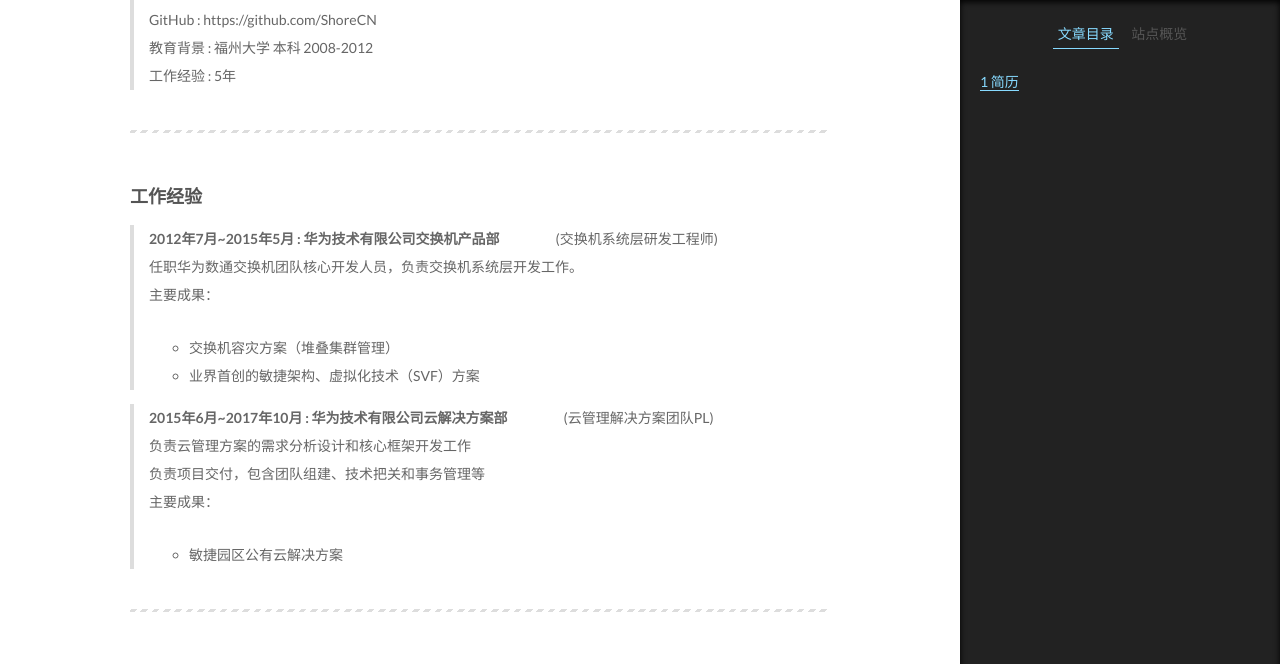
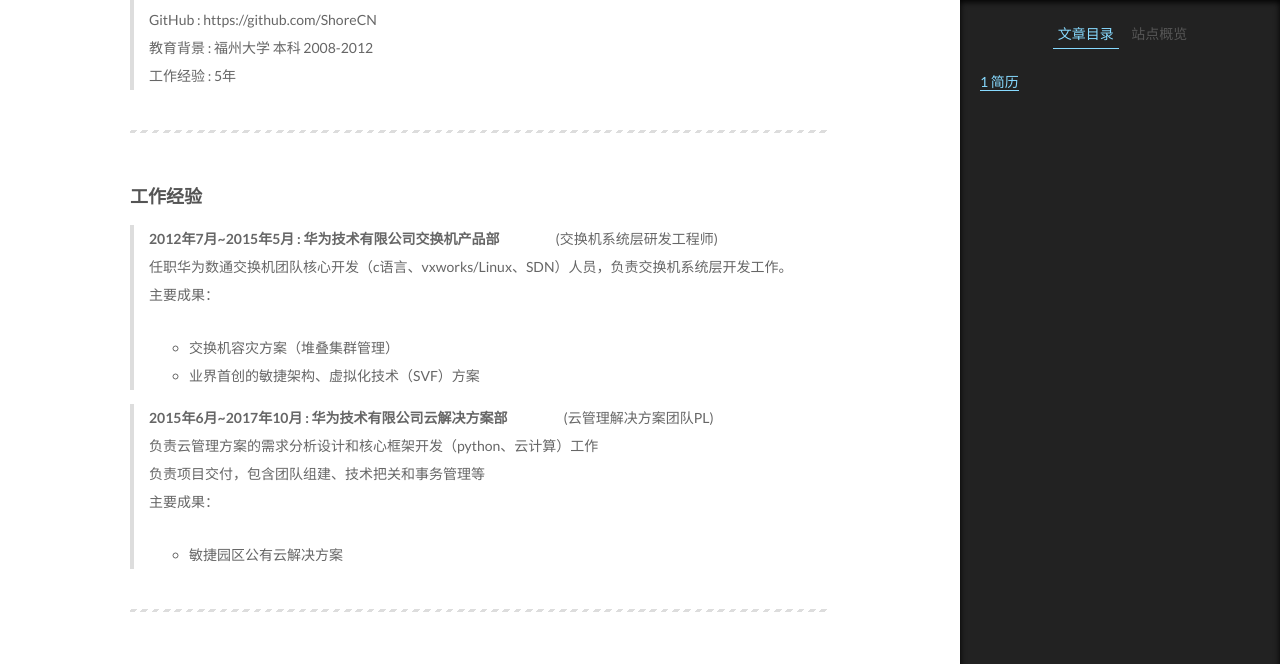
Before and after one commit to ShoreCN/ShoreCN.github.io, a Jekyll site: the page built from _posts/2017-11-18-Resume.md, in a window 1280 px wide and 1400 px high, scrolled down 736 px. Shown: the top 664 px of the window. Built offline with Jekyll 4.4.1, drawn with Linux system fonts in a browser that asks for light colours.

Commit message:
Update resume

```diff
--- a/_posts/2017-11-18-Resume.md
+++ b/_posts/2017-11-18-Resume.md
@@ -20,13 +20,13 @@ tags:
 ---
 ### 工作经验
 > **2012年7月~2015年5月 : 华为技术有限公司交换机产品部**　　　　(交换机系统层研发工程师)
-> 任职华为数通交换机团队核心开发人员，负责交换机系统层开发工作。
+> 任职华为数通交换机团队核心开发（c语言、vxworks/Linux、SDN）人员，负责交换机系统层开发工作。
 > 主要成果：
 > - 交换机容灾方案（堆叠集群管理）
 > - 业界首创的敏捷架构、虚拟化技术（SVF）方案
 
 > **2015年6月~2017年10月 : 华为技术有限公司云解决方案部**　　　　(云管理解决方案团队PL)
-> 负责云管理方案的需求分析设计和核心框架开发工作
+> 负责云管理方案的需求分析设计和核心框架开发（python、云计算）工作
 > 负责项目交付，包含团队组建、技术把关和事务管理等
 > 主要成果：
 > - 敏捷园区公有云解决方案
```
